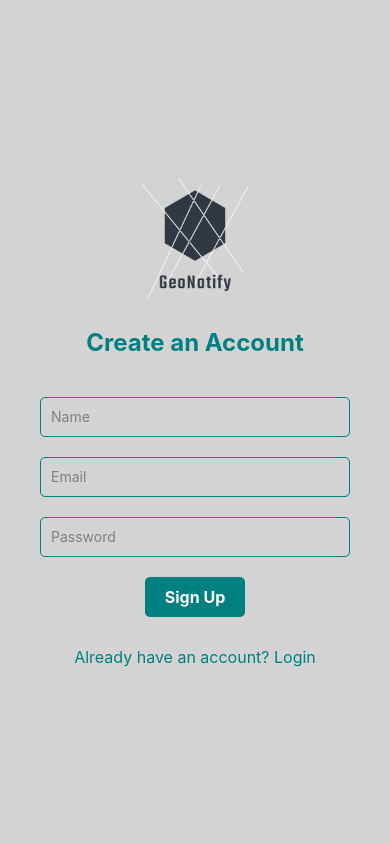
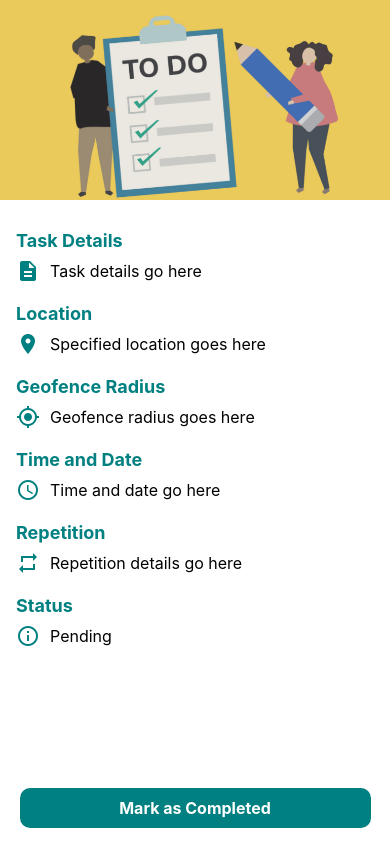
Before and after one commit to Arch-Frost/GeoNotify, a React Native app: screen /Login in a window 390 px wide. Built offline with nearby package versions, Linux system fonts and the light colour scheme.

Commit message:
Added the Task Details screen

```diff
--- a/App.js
+++ b/App.js
@@ -1,13 +1,23 @@
 import { StatusBar } from 'expo-status-bar';
 import { StyleSheet, Text, View } from 'react-native';
-import SignUpScreen from './screens/SignUpScreen';
-import LoginScreen from './screens/LoginScreen';
+
+
+import TaskDetailsScreen from './screens/TaskDetailsScreen';
 
 export default function App() {
   return (
     <>
-    <SignUpScreen />
-    {/* <LoginScreen /> */}
+      <TaskDetailsScreen />
     </>
   );
-}
+};
+
+const styles = StyleSheet.create({
+  container: {
+    flex: 1,
+    backgroundColor: '#fff',
+    // backgroundColor: '#D3D3D3', // Light Gray
+    alignItems: 'center',
+    justifyContent: 'center',
+  }
+})
--- a/screens/LoginScreen.js
+++ b/screens/LoginScreen.js
@@ -15,7 +15,7 @@ const LoginScreen = ({ navigation }) => {
     // Handle Google login
   };
 
-  const handleSignUp = () => {
+  const signupLink = () => {
     navigation.navigate('SignUp');
   };
 
@@ -45,7 +45,7 @@ const LoginScreen = ({ navigation }) => {
         <FontAwesome name="google" size={24} color="white" />
         <Text style={styles.googleButtonText}>Login with Google</Text>
       </TouchableOpacity>
-      <TouchableOpacity style={styles.signupLink} onPress={handleSignUp}>
+      <TouchableOpacity style={styles.signupLink} onPress={signupLink}>
         <Text style={styles.signupLinkText}>Don't have an account? Sign Up</Text>
       </TouchableOpacity>
     </View>
--- a/screens/SignUpScreen.js
+++ b/screens/SignUpScreen.js
@@ -1,9 +1,13 @@
 import React from 'react';
 import { View, Text, StyleSheet, TouchableOpacity, TextInput, Image } from 'react-native';
 
-const SignUpScreen = () => {
+const SignUpScreen = ({ navigation }) => {
   const handleSignUp = () => {
     // Handle sign up process
+  };
+
+  const loginLink = () => {
+    navigation.navigate('Login');
   };
 
   return (
@@ -29,7 +33,7 @@ const SignUpScreen = () => {
       <TouchableOpacity style={styles.button} onPress={handleSignUp}>
         <Text style={styles.buttonText}>Sign Up</Text>
       </TouchableOpacity>
-      <TouchableOpacity style={styles.loginLink}>
+      <TouchableOpacity style={styles.loginLink} onPress={loginLink}>
         <Text style={styles.loginLinkText}>Already have an account? Login</Text>
       </TouchableOpacity>
     </View>
--- /dev/null
+++ b/screens/TaskDetailsScreen.js
@@ -0,0 +1,127 @@
+import React, { useState, useEffect } from 'react';
+import { View, Text, StyleSheet, TouchableOpacity, Image } from 'react-native';
+import { MaterialIcons } from '@expo/vector-icons';
+
+const TaskDetailsScreen = () => {
+  const [status, setStatus] = useState('Pending'); // ['Pending', 'Completed']
+  const [buttonText, setButtonText] = useState('Mark as Completed'); // ['Mark as Completed', 'Mark as Pending']
+
+  const handleStatusChange = () => {
+    // Handle changing the task status
+    if (status === 'Pending') {
+      setStatus('Completed');
+      setButtonText('Reset');
+    } else {
+      setStatus('Pending');
+      setButtonText('Mark as Completed');
+    }
+  };
+
+  return (
+    <View style={styles.container}>
+      <Image source={require('../assets/placeholder-image.png')} style={styles.image} />
+      <View style={styles.content}>
+        <View style={styles.section}>
+          <Text style={styles.sectionTitle}>Task Details</Text>
+          <View style={styles.row}>
+            <MaterialIcons name="description" size={24} color="#008080" />
+            <Text style={styles.infoText}>Task details go here</Text>
+          </View>
+        </View>
+        <View style={styles.section}>
+          <Text style={styles.sectionTitle}>Location</Text>
+          <View style={styles.row}>
+            <MaterialIcons name="place" size={24} color="#008080" />
+            <Text style={styles.infoText}>Specified location goes here</Text>
+          </View>
+        </View>
+        <View style={styles.section}>
+          <Text style={styles.sectionTitle}>Geofence Radius</Text>
+          <View style={styles.row}>
+            <MaterialIcons name="my-location" size={24} color="#008080" />
+            <Text style={styles.infoText}>Geofence radius goes here</Text>
+          </View>
+        </View>
+        <View style={styles.section}>
+          <Text style={styles.sectionTitle}>Time and Date</Text>
+          <View style={styles.row}>
+            <MaterialIcons name="access-time" size={24} color="#008080" />
+            <Text style={styles.infoText}>Time and date go here</Text>
+          </View>
+        </View>
+        <View style={styles.section}>
+          <Text style={styles.sectionTitle}>Repetition</Text>
+          <View style={styles.row}>
+            <MaterialIcons name="repeat" size={24} color="#008080" />
+            <Text style={styles.infoText}>Repetition details go here</Text>
+          </View>
+        </View>
+        <View style={styles.section}>
+          <Text style={styles.sectionTitle}>Status</Text>
+          <View style={styles.row}>
+            <MaterialIcons name="info-outline" size={24} color="#008080" />
+            <Text style={styles.infoText}>{status}</Text>
+          </View>
+        </View>
+      </View>
+      <TouchableOpacity style={styles.button} onPress={handleStatusChange}>
+        <Text style={styles.buttonText}>{buttonText}</Text>
+      </TouchableOpacity>
+    </View>
+  );
+};
+
+const styles = StyleSheet.create({
+  container: {
+    flex: 1,
+    backgroundColor: '#fff',
+  },
+  image: {
+    width: '100%',
+    height: 200,
+  },
+  content: {
+    flex: 1,
+    alignItems: 'flex-start',
+    paddingTop: 30,
+    paddingHorizontal: 16,
+  },
+  section: {
+    marginBottom: 20,
+    alignItems: 'flex-start',
+  },
+  sectionTitle: {
+    fontSize: 18,
+    fontWeight: 'bold',
+    marginBottom: 8,
+    color: '#008080', // Teal
+  },
+  row: {
+    flexDirection: 'row',
+    alignItems: 'center',
+  },
+  infoText
+  : {
+    marginLeft: 10,
+    fontSize: 16,
+    color: '#000',
+    textAlign: 'center',
+  },
+  button: {
+    backgroundColor: '#008080', // Teal
+    paddingHorizontal: 20,
+    paddingVertical: 10,
+    borderRadius: 10,
+    marginBottom: 16,
+    width: '90%',
+    alignSelf: 'center',
+  },
+  buttonText: {
+    color: '#fff',
+    fontSize: 16,
+    fontWeight: 'bold',
+    textAlign: 'center',
+  },
+});
+
+export default TaskDetailsScreen;
```
Also changed, not shown: navigation/AuthNavigator.js (added, +27 -0 lines), assets/placeholder-image.png (added).
